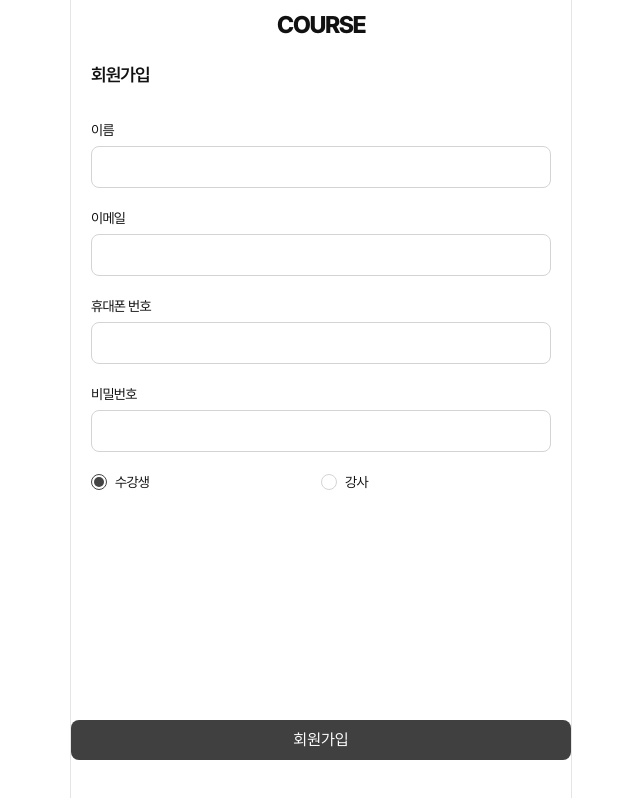
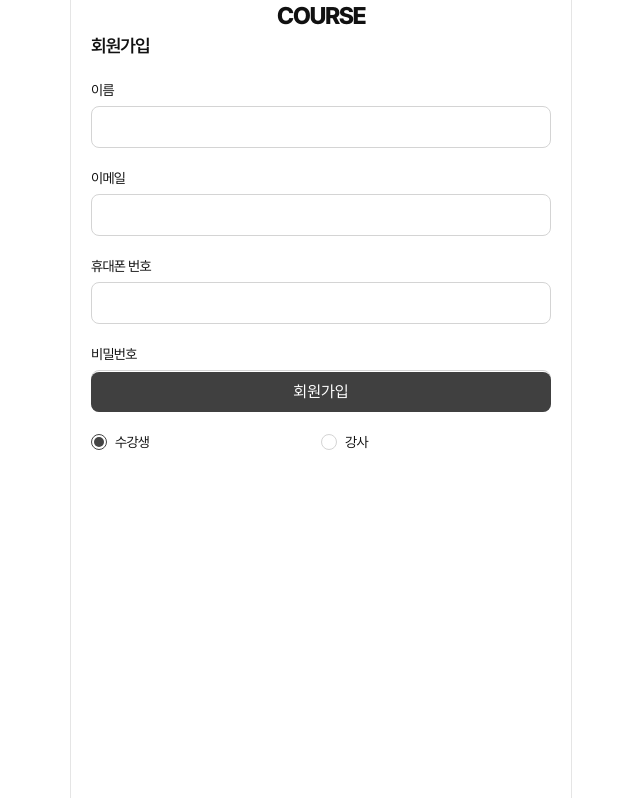
Before and after one commit to sjhong98/course-system, a Next.js app: page /signup in a window 1280 px wide. Shown: the whole page, without its empty margins (319-959 px from the left). Built offline with nearby package versions, Linux system fonts and the light colour scheme; what openapi-fetch would draw is missing.

Commit message:
feat: layout 수정

```diff
--- a/app/layout.tsx
+++ b/app/layout.tsx
@@ -77,7 +77,6 @@ export default function RootLayout({
         <div className='flex flex-col min-w-screen h-screen items-center'>
           <Providers>
             <MobileWrapper>
-              <Header />
               {children}
             </MobileWrapper>
           </Providers>
--- a/component/common/container/MobileWrapper.tsx
+++ b/component/common/container/MobileWrapper.tsx
@@ -1,4 +1,6 @@
-import { PADDING } from "@/lib/constants/constants";
+import { PADDING, PAGE_HEIGHT, PAGE_TITLE_HEIGHT } from "@/lib/constants/constants";
+import Header from "../ui/Header";
+import Column from "../flexBox/Column";
 
 export default function MobileWrapper({ children }: { children: React.ReactNode }) {
   return (
@@ -7,7 +9,10 @@ export default function MobileWrapper({ children }: { children: React.ReactNode
       style={{ paddingLeft: `${PADDING}px`, paddingRight: `${PADDING}px` }}
     >
       <div className='h-full w-full flex flex-col'>
-        {children}
+        <Header />
+        <Column className='relative' style={{ height: PAGE_HEIGHT, maxHeight: PAGE_HEIGHT }}>
+          {children}
+        </Column>
       </div>
     </div>
   )
--- a/component/common/container/PaddingHorizontalOverrideContainer.tsx
+++ b/component/common/container/PaddingHorizontalOverrideContainer.tsx
@@ -3,12 +3,14 @@ import React from "react";
 
 type PaddingHorizontalOverrideContainerProps = React.HTMLAttributes<HTMLDivElement> & {
   children?: React.ReactNode;
+  paddingHorizontal?: boolean;
 };
 
 export default function PaddingHorizontalOverrideContainer({
   children,
   style,
   className,
+  paddingHorizontal,
   ...rest
 }: PaddingHorizontalOverrideContainerProps) {
 
@@ -22,7 +24,7 @@ export default function PaddingHorizontalOverrideContainer({
   return (
     <div
       className={`${className ?? ""}`}
-      style={{ ...marginStyle, ...style }}
+      style={{ ...marginStyle, ...style, ...(paddingHorizontal ? { paddingLeft: `${PADDING}px`, paddingRight: `${PADDING}px` } : {}) }}
       {...rest}
     >
       {children}
--- a/component/common/flexBox/Column.tsx
+++ b/component/common/flexBox/Column.tsx
@@ -3,11 +3,17 @@ import React from "react";
 export type ColumnProps = React.HTMLAttributes<HTMLDivElement> & {
   children?: React.ReactNode;
   gap?: number;
+  ref?: React.RefObject<HTMLDivElement | null>;
 };
 
-export default function Column({ children, className, gap, ...rest }: ColumnProps) {
+export default function Column({ children, className, gap = 0, style, ref, ...rest }: ColumnProps) {
   return (
-    <div className={`flex flex-col ${className ?? ""}`} style={{ gap: `${gap ?? 0}px` }} {...rest}>
+    <div
+      className={`flex flex-col ${className}`}
+      style={{ gap: `${gap}px`, ...(style) }}
+      ref={ref}
+      {...rest}
+    >
       {children}
     </div>
   );
--- a/component/common/flexBox/Row.tsx
+++ b/component/common/flexBox/Row.tsx
@@ -1,13 +1,19 @@
 import React from "react";
 
-type RowProps = React.HTMLAttributes<HTMLDivElement> & {
+export type RowProps = React.HTMLAttributes<HTMLDivElement> & {
   children?: React.ReactNode;
   gap?: number;
+  ref?: React.RefObject<HTMLDivElement | null>;
 };
 
-export default function Row({ children, className, gap, ...rest }: RowProps) {
+export default function Row({ children, className, gap = 0, style, ref, ...rest }: RowProps) {
   return (
-    <div className={`flex flex-row ${className ?? ""}`} style={{ gap: `${gap ?? 0}px` }} {...rest}>
+    <div
+      className={`flex flex-row ${className}`}
+      style={{ gap: `${gap}px`, ...(style) }}
+      ref={ref}
+      {...rest}
+    >
       {children}
     </div>
   );
--- a/component/common/ui/BottomButton.tsx
+++ b/component/common/ui/BottomButton.tsx
@@ -1,5 +1,6 @@
 import { PADDING } from "@/lib/constants/constants";
 import ButtonComponent, { ButtonProps } from "./Button";
+import { cn } from "@/lib/utils/cn";
 
 export namespace BottomButton {
     export type BottomButtonContainerProps = ButtonProps & {
@@ -7,6 +8,7 @@ export namespace BottomButton {
     }
 
     export type BottomButtonProps = ButtonProps & {
+        className?: string;
         children?: React.ReactNode;
     }
 
@@ -18,9 +20,9 @@ export namespace BottomButton {
         )
     }
 
-    export function Button({ children, ...rest }: BottomButtonProps) {
+    export function Button({ children, className, ...rest }: BottomButtonProps) {
         return (
-            <ButtonComponent {...rest}>{children}</ButtonComponent>
+            <ButtonComponent className={cn(className, 'min-h-[40px]')} {...rest}>{children}</ButtonComponent>
         )
     }
 }
--- a/component/common/ui/Button.tsx
+++ b/component/common/ui/Button.tsx
@@ -16,7 +16,7 @@ export default function Button({
   return (
     <button
       className={cn(
-        `flex items-center justify-center min-h-[40px] w-full text-white rounded-lg transition-all duration-100`,
+        `flex items-center justify-center p-2 w-full text-white rounded-lg transition-all duration-100`,
         className,
         rest.disabled ? "opacity-50 cursor-normal bg-neutral-300" : "cursor-pointer bg-neutral-700",
         processing || rest.disabled ? "" : "active:scale-98 active:bg-neutral-800",
--- a/component/common/ui/Header.tsx
+++ b/component/common/ui/Header.tsx
@@ -1,11 +1,16 @@
 import PaddingHorizontalOverrideContainer from "@/component/common/container/PaddingHorizontalOverrideContainer";
-
-export const HEADER_HEIGHT = 50
+import { HEADER_HEIGHT } from "@/lib/constants/constants";
 
 export default function Header() {
   return (
     <>
-      <PaddingHorizontalOverrideContainer className='flex items-center justify-center text-2xl font-extrabold tracking-[-1.5px] sticky top-0 left-0 right-0 flex-shrink-0 z-[100]' style={{ height: `${HEADER_HEIGHT}px`, backgroundColor: 'var(--background)' }}>
+      <PaddingHorizontalOverrideContainer
+        className='flex items-center justify-center text-2xl font-extrabold tracking-[-1.5px] sticky top-0 left-0 right-0 flex-shrink-0 z-[100]'
+        style={{
+          height: `${HEADER_HEIGHT}px`,
+          // backgroundColor: 'var(--background)'
+        }}
+      >
         <h1>COURSE</h1>
       </PaddingHorizontalOverrideContainer>
     </>
--- a/component/common/ui/PageTitle.tsx
+++ b/component/common/ui/PageTitle.tsx
@@ -1,3 +1,5 @@
+import { PAGE_TITLE_HEIGHT } from "@/lib/constants/constants";
+
 export default function PageTitle({ title }: { title: string }) {
-  return <div className='h-[50px] flex items-center justify-start'><p className='text-lg font-semibold'>{title}</p></div>;
+  return <div className='flex items-center justify-start' style={{ height: `${PAGE_TITLE_HEIGHT}px` }}><p className='text-lg font-semibold'>{title}</p></div>;
 }
```
